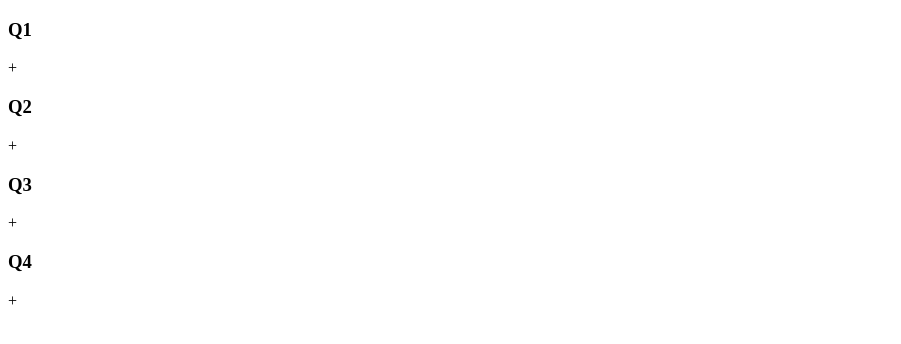
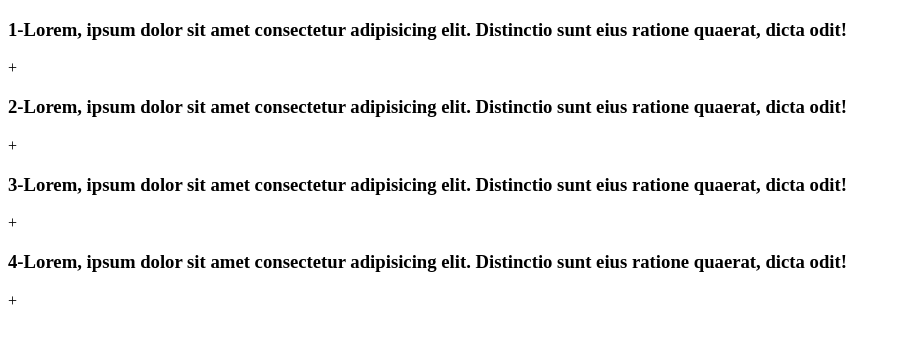
Before and after one commit to ihsanye/usefulMiniProjects-react, a React (Vite) app: page / in a window 1280 px wide. Shown: the top 344 px of the page, without its empty margins (0-901 px from the left). Built offline with nearby package versions, Linux system fonts and the light colour scheme.

Commit message:
open and close clicks

```diff
--- a/src/components/accordian/Accordian.jsx
+++ b/src/components/accordian/Accordian.jsx
@@ -5,17 +5,26 @@ function Accordian() {
 
     const [selected, setSelected] = useState(null)
 
+    const handleSingleSelection = (getCurrentId) => {
+        setSelected(getCurrentId === selected ? null : getCurrentId)
+    }
+
     return (
         <div className='wrapper'>
             <div className="accordian">
                 {
                     data && data.length > 0
-                        ? data.map(dataItem => <div className='item'>
-                            <div className='title'>
+                        ? data.map((dataItem) => (<div className='item'>
+                            <div onClick={() => handleSingleSelection(dataItem.id)} className='title'>
                                 <h3>{dataItem.question}</h3>
                                 <span>+</span>
                             </div>
-                        </div>)
+                            {
+                                selected === dataItem.id
+                                    ? <div className='content'>{dataItem.answer}</div>
+                                    : null
+                            }
+                        </div>))
                         : <div>No data</div>
                 }
             </div>
--- a/src/components/accordian/data.js
+++ b/src/components/accordian/data.js
@@ -1,20 +1,20 @@
 const data = [
     {
         id: '1',
-        question: 'Q1',
-        answer: 'A1'
+        question: '1-Lorem, ipsum dolor sit amet consectetur adipisicing elit. Distinctio sunt eius ratione quaerat, dicta odit!',
+        answer: '1-Lorem ipsum dolor, sit amet consectetur adipisicing elit. Assumenda recusandae dolorum consequatur nemo expedita corrupti laborum culpa, voluptates quis quo iure illo eos eum molestiae aspernatur error quia quibusdam tempore.'
     }, {
         id: '2',
-        question: 'Q2',
-        answer: 'A2'
+        question: '2-Lorem, ipsum dolor sit amet consectetur adipisicing elit. Distinctio sunt eius ratione quaerat, dicta odit!',
+        answer: '2-Lorem ipsum dolor, sit amet consectetur adipisicing elit. Assumenda recusandae dolorum consequatur nemo expedita corrupti laborum culpa, voluptates quis quo iure illo eos eum molestiae aspernatur error quia quibusdam tempore.'
     }, {
         id: '3',
-        question: 'Q3',
-        answer: 'A3'
+        question: '3-Lorem, ipsum dolor sit amet consectetur adipisicing elit. Distinctio sunt eius ratione quaerat, dicta odit!',
+        answer: '3-Lorem ipsum dolor, sit amet consectetur adipisicing elit. Assumenda recusandae dolorum consequatur nemo expedita corrupti laborum culpa, voluptates quis quo iure illo eos eum molestiae aspernatur error quia quibusdam tempore.'
     }, {
         id: '4',
-        question: 'Q4',
-        answer: 'A4'
+        question: '4-Lorem, ipsum dolor sit amet consectetur adipisicing elit. Distinctio sunt eius ratione quaerat, dicta odit!',
+        answer: '4-Lorem ipsum dolor, sit amet consectetur adipisicing elit. Assumenda recusandae dolorum consequatur nemo expedita corrupti laborum culpa, voluptates quis quo iure illo eos eum molestiae aspernatur error quia quibusdam tempore.'
     }
 ];
 export default data;
```
